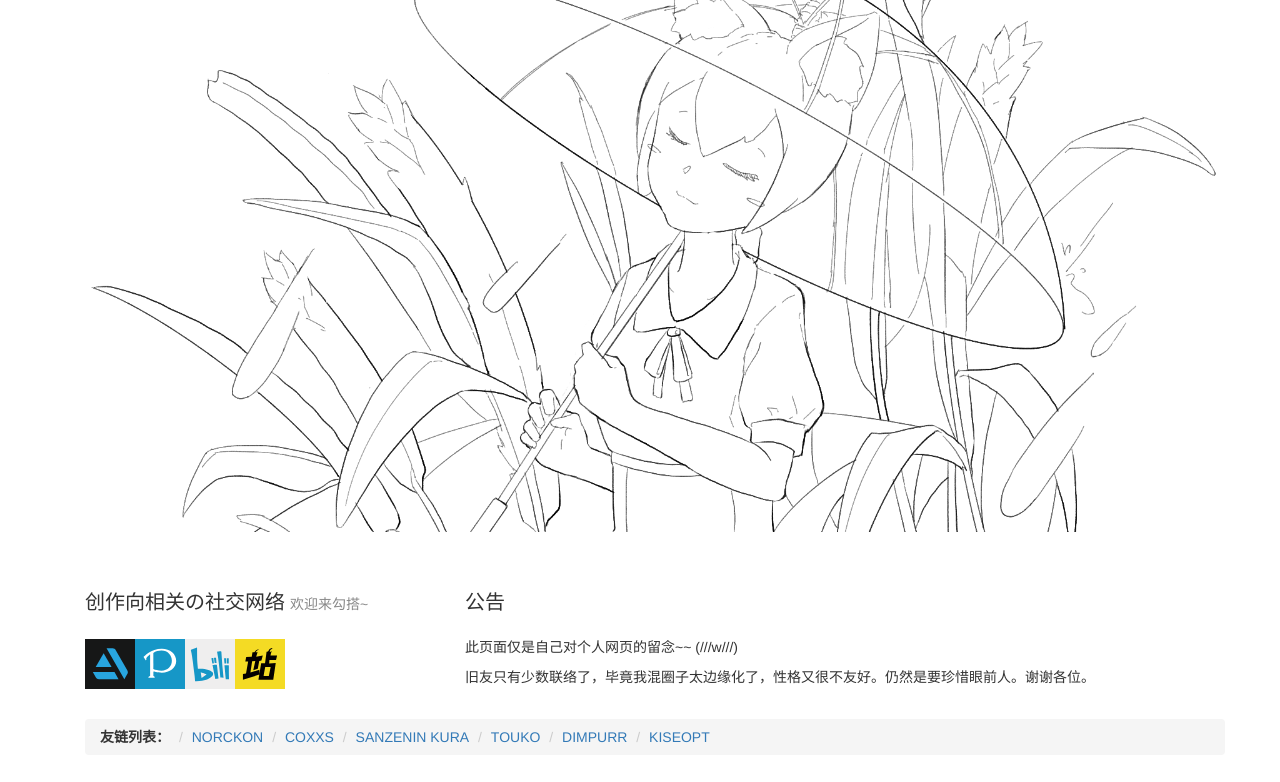
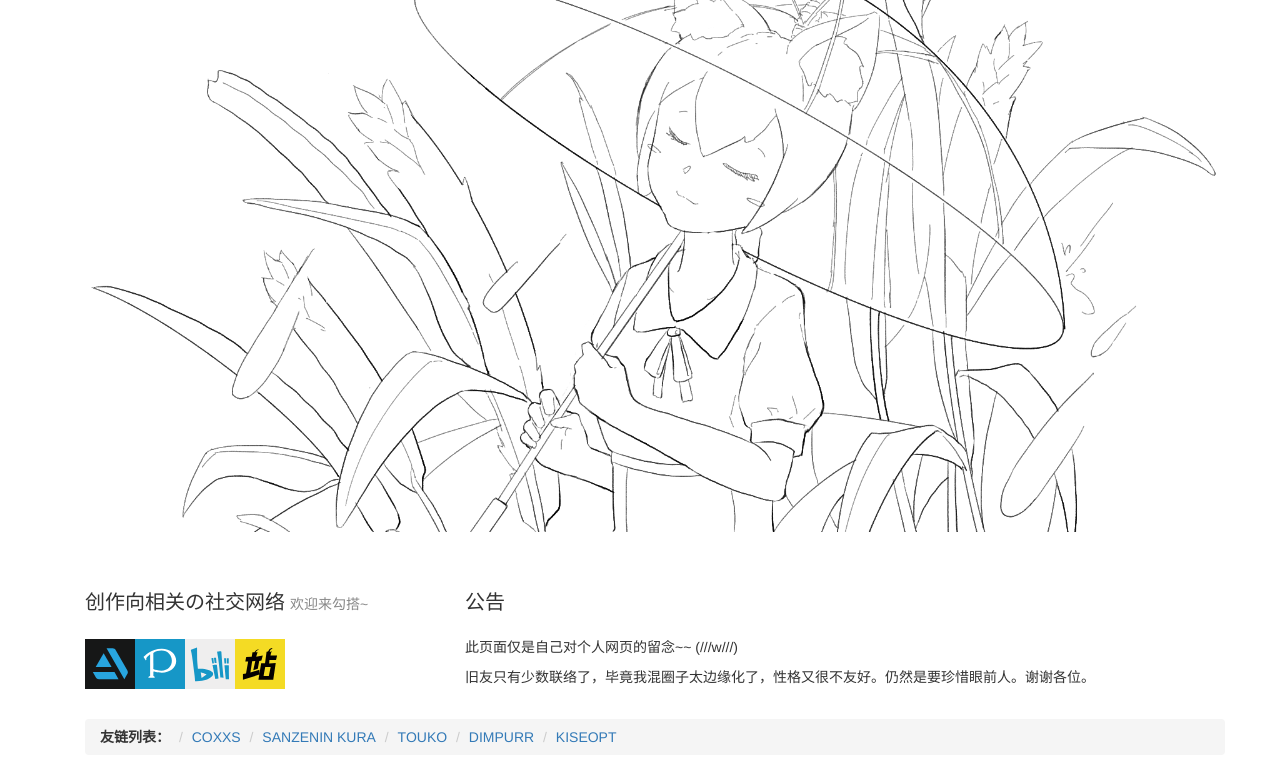
Before and after one commit to miraikuna/MiraiKuna.github.io, a plain HTML site: page index.html in a window 1280 px wide. Drawn offline with Linux system fonts and the light colour scheme.

Commit message:
Update index.html

```diff
--- a/index.html
+++ b/index.html
@@ -63,7 +63,6 @@ background-repeat:no-repeat;
 	<div class="f container">
 		<ol class="breadcrumb">
 		<li><b>友链列表：</b></li>
-		<li><a href="#">NORCKON</a></li>
                                 <li><a href="http://coxxs.me/" target="_blank">COXXS</a></li>
                                 <li><a href="http://moe.lu/" target="_blank">SANZENIN KURA</a></li>
                                 <li><a href="https://touko.moe/" target="_blank">TOUKO</a></li>
```
